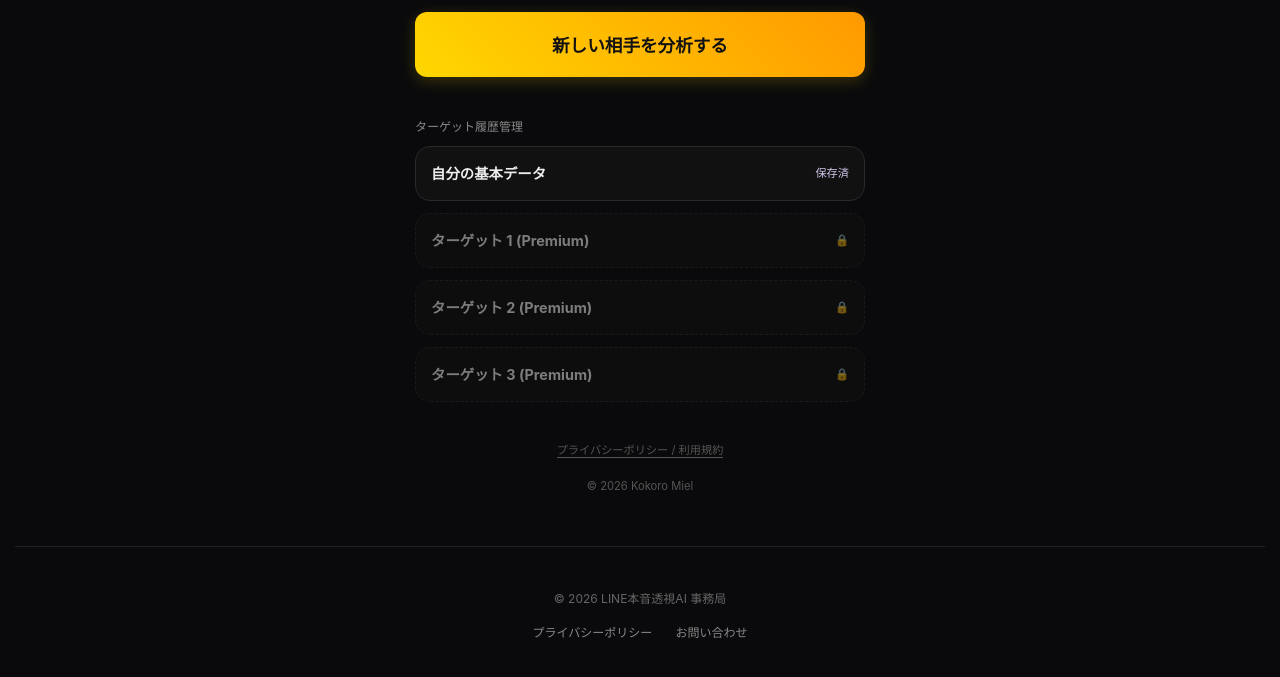
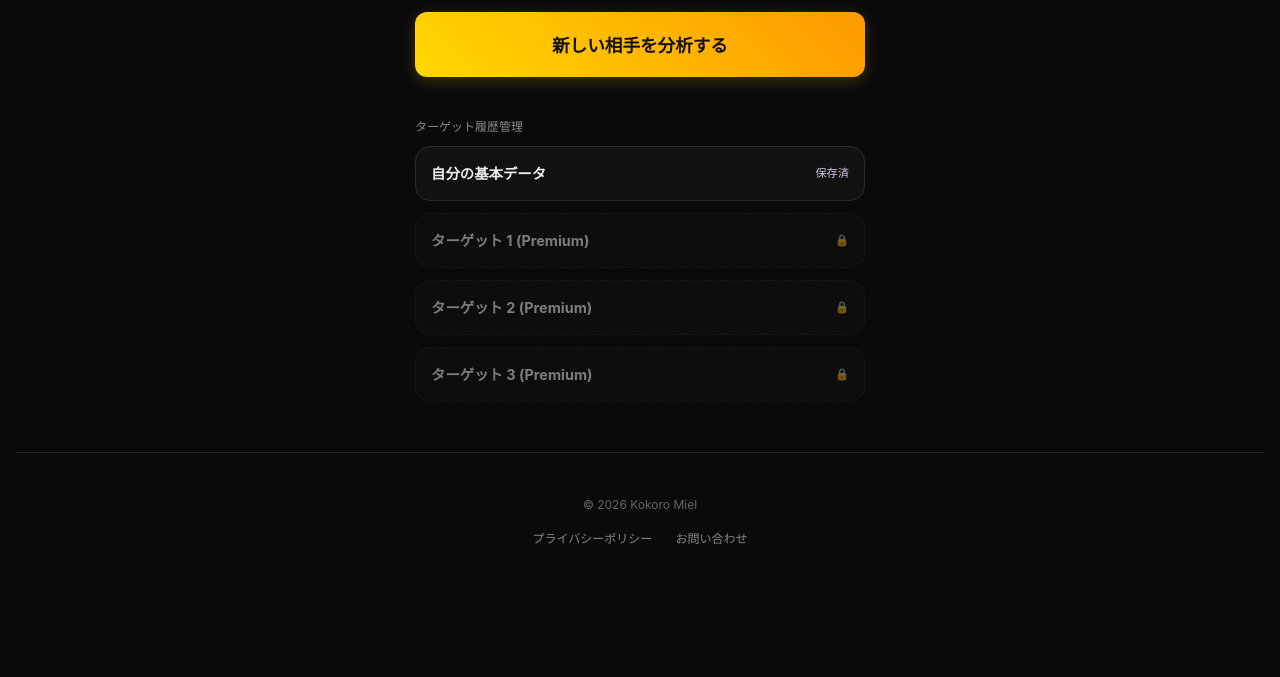
Before and after one commit to pica36/kokoro-miel, a plain HTML site: page index.html in a window 1280 px wide. Shown: the part 165-842 px from the top of the page. After the commit the page ends 800 px from the top, so only its background shows below. Drawn offline with Linux system fonts and the light colour scheme.

Commit message:
Add files via upload

```diff
--- a/index.html
+++ b/index.html
@@ -76,11 +76,7 @@
             </div>
         </div>
 
-        <div class="footer">
-            <a href="#">プライバシーポリシー / 利用規約</a><br><br>
-            &copy; 2026 Kokoro Miel
-        </div>
-    </div>
+            </div>
 
     <div id="view-gateway" class="view-section">
         <div class="card">
@@ -187,10 +183,10 @@
         </div>
     </div></div>
 <footer style="margin-top:50px; padding:30px; text-align:center; font-size:0.75rem; color:#666; border-top:1px solid #222;">
-    <p>&copy; 2026 LINE本音透視AI 事務局</p>
+    <p>&copy; 2026 Kokoro Miel</p>
     <div style="margin-top:15px;">
         <a href="privacy.html" style="color:#888; text-decoration:none; margin:0 10px;">プライバシーポリシー</a>
-        <a href="https://forms.gle/xxxxxx" target="_blank" style="color:#888; text-decoration:none; margin:0 10px;">お問い合わせ</a>
+       <a href="https://forms.gle/RDiUKfxCcF8uuSJ39" target="_blank" style="color:#888; text-decoration:none; margin:0 10px;">お問い合わせ</a>
     </div>
 </footer>
 <script>
```
